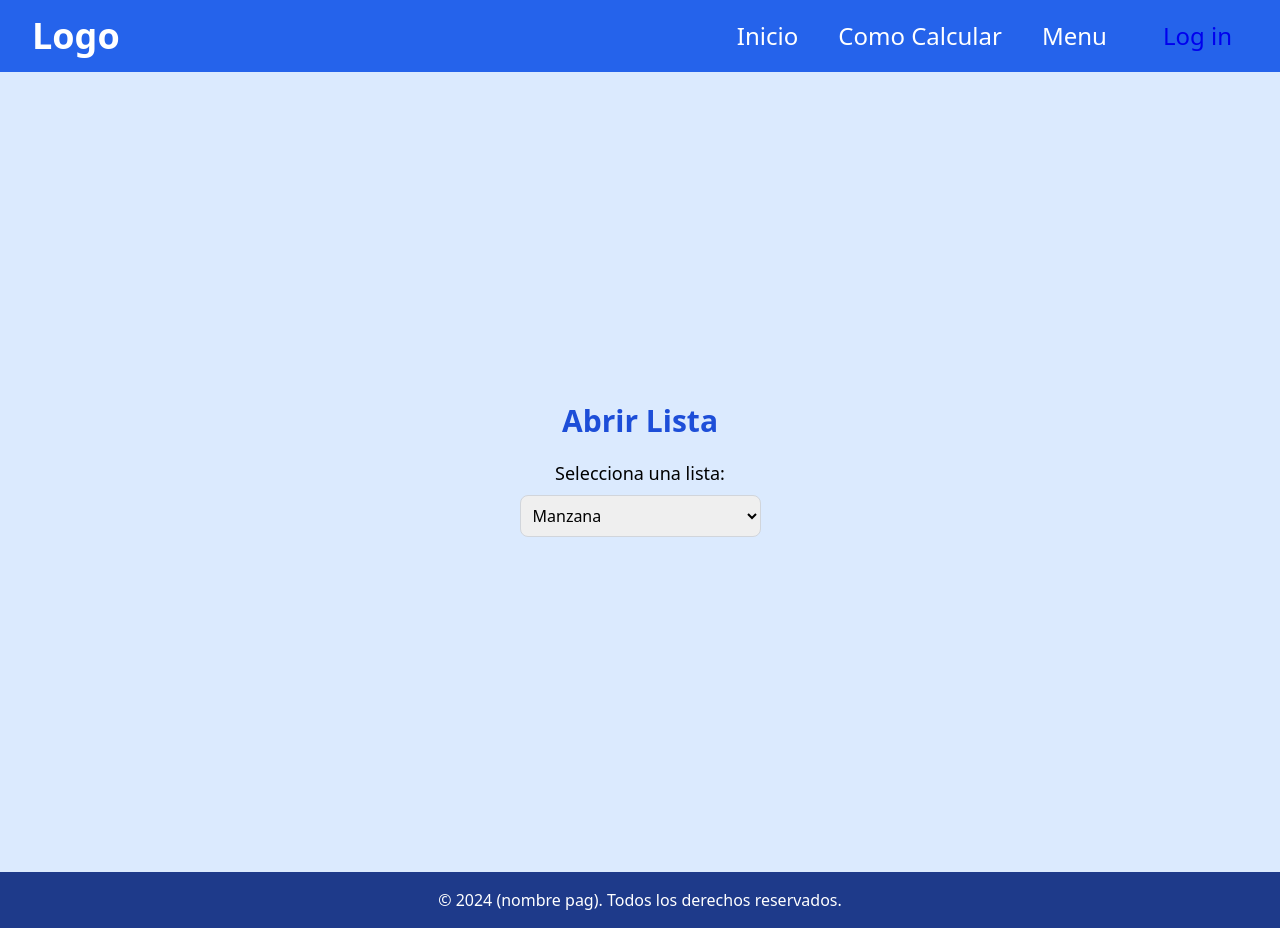
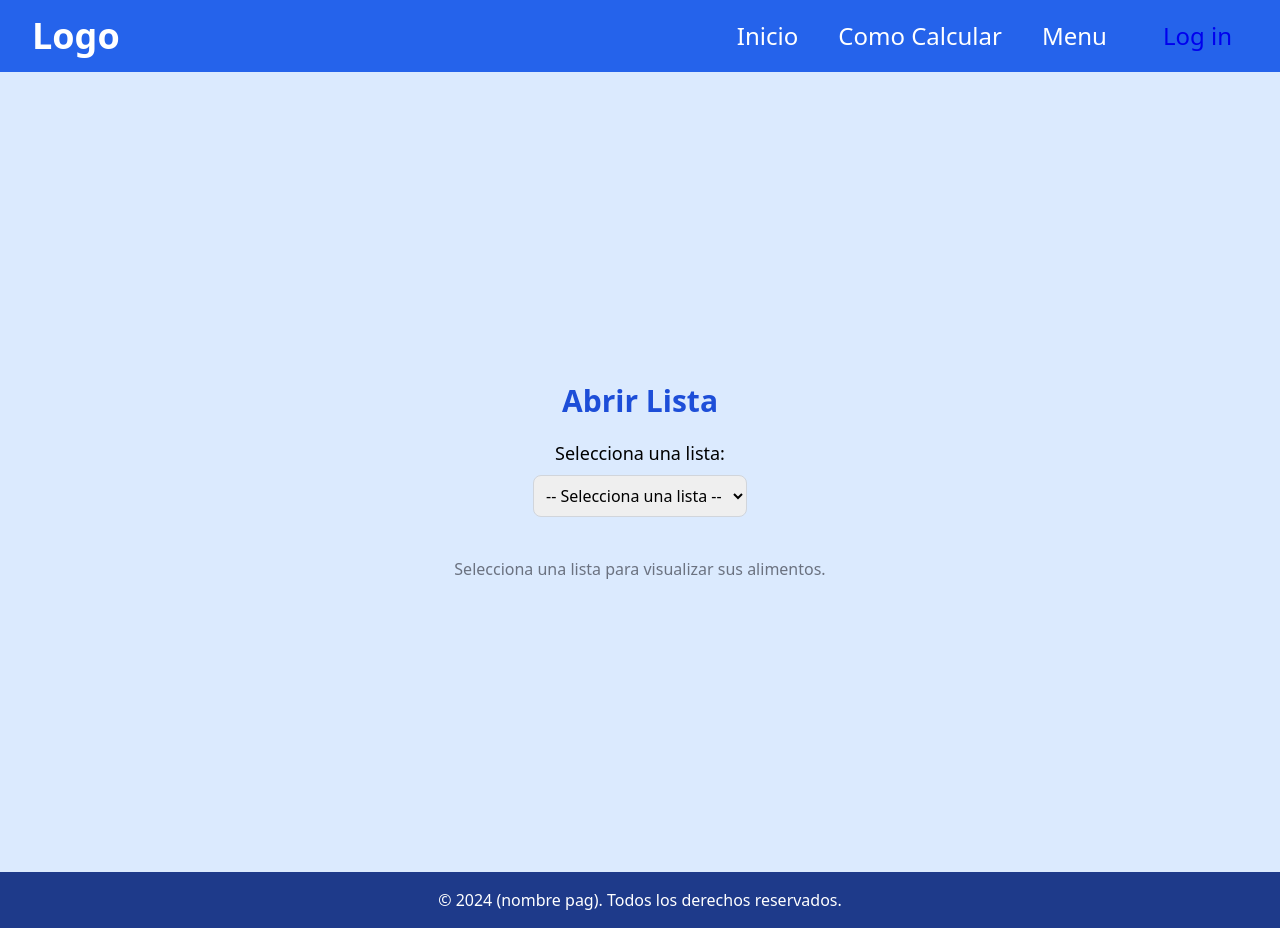
Before and after one commit to ancardoen/Dise-o-Software-Grupo15, a Next.js app in the folder my-app/: page /abrir-lista in a window 1280 px wide. Built offline with nearby package versions, Linux system fonts and the light colour scheme.

Commit message:
Update Abrir Lista

```diff
--- a/my-app/src/app/abrir-lista/page.js
+++ b/my-app/src/app/abrir-lista/page.js
@@ -1,9 +1,13 @@
 "use client";
-import { useState } from 'react';
 
-{/* ej listas */}
-const alimentos = {
-    Manzana: {
+import { useState } from "react";
+
+const listasGuardadas = [
+  {
+    nombre: "Lista 1",
+    alimentos: [
+      {
+        nombre: "Manzana",
         Calorías: "52 kcal",
         Azúcar: "10 g",
         Proteínas: "0.3 g",
@@ -11,7 +15,8 @@ const alimentos = {
         "Grasas Totales": "0.2 g",
         "Gramos Totales": "100 g",
       },
-    Pan: {
+      {
+        nombre: "Pan",
         Calorías: "265 kcal",
         Azúcar: "4.9 g",
         Proteínas: "9 g",
@@ -19,7 +24,13 @@ const alimentos = {
         "Grasas Totales": "3.2 g",
         "Gramos Totales": "100 g",
       },
-    Leche: {
+    ],
+  },
+  {
+    nombre: "Lista 2",
+    alimentos: [
+      {
+        nombre: "Leche",
         Calorías: "42 kcal",
         Azúcar: "5 g",
         Proteínas: "3.4 g",
@@ -27,52 +38,74 @@ const alimentos = {
         "Grasas Totales": "1 g",
         "Gramos Totales": "100 g",
       },
-  };
+    ],
+  },
+];
 
-export default function Home() {
-  const [alimentoSeleccionado, setAlimentoSeleccionado] = useState(null);
-
-  const handleSelectionChange = (event) => {
-    const alimento = event.target.value;
-    setAlimentoSeleccionado(alimentos[alimento] || null);
-  };
+export default function AbrirLista() {
+  const [listaSeleccionada, setListaSeleccionada] = useState(null);
 
   return (
-    <div className="min-h-screen flex flex-col items-center justify-center bg-blue-100">
-      <div className="text-center text-2xl sm:text-3xl font-bold text-blue-700 py-5">
-        <h1>Abrir Lista</h1>
-      </div>
-      <div className="mb-6">
-        <label className="text-center block text-lg font-medium mb-2">Selecciona una lista:</label>
-        <select className="w-full max-w-md border border-gray-300 rounded-lg p-2" onChange={handleSelectionChange}>
+    <div className="min-h-screen flex flex-col items-center justify-center bg-blue-100 p-4">
+      <h1 className="text-center text-2xl sm:text-3xl font-bold text-blue-700 py-5">Abrir Lista</h1>
+      <label htmlFor="alimento" className="block text-lg font-medium mb-2">Selecciona una lista:</label>
+      <div className="mb-6 flex items-center gap-4">
+        <select
+          id="lista"
+          className="w-full max-w-md border border-gray-300 rounded-lg p-2"
+          value={listaSeleccionada ? listaSeleccionada.nombre : ""}
+          onChange={(e) =>
+            setListaSeleccionada(
+              listasGuardadas.find((lista) => lista.nombre === e.target.value)
+            )
+          }
+        >
           <option value="" disabled>
-            -- Selecciona un alimento --
+            -- Selecciona una lista --
           </option>
-          {Object.keys(alimentos).map((alimento) => (
-            <option key={alimento} value={alimento}>
-              {alimento}
+          {listasGuardadas.map((lista) => (
+            <option key={lista.nombre} value={lista.nombre}>
+              {lista.nombre}
             </option>
           ))}
         </select>
       </div>
-
-      {alimentoSeleccionado && (
-        <table className="w-full max-w-lg bg-blue-50 shadow-md rounded-lg overflow-hidden">
+      {listaSeleccionada ? (
+        <div className="bg-white shadow-md rounded-lg overflow-hidden border-2 border-gray-300">
+          <h2 className="text-xl font-bold px-4 py-2 bg-blue-200">
+            {listaSeleccionada.nombre}
+          </h2>
+          <table className="w-full max-w-lg bg-blue-50 shadow-md overflow-hidden">
             <thead className="bg-blue-200">
               <tr>
-              <th className="text-left px-4 py-2">Nutriente</th>
-              <th className="text-right px-4 py-2">Cantidad</th>
+                <th className="text-left px-4 py-2">Alimento</th>
+                <th className="text-left px-4 py-2">Calorías</th>
+                <th className="text-left px-4 py-2">Azúcar</th>
+                <th className="text-left px-4 py-2">Proteínas</th>
+                <th className="text-left px-4 py-2">Sodio</th>
+                <th className="text-left px-4 py-2">Grasas Totales</th>
+                <th className="text-left px-4 py-2">Gramos Totales</th>
               </tr>
             </thead>
             <tbody>
-            {Object.entries(alimentoSeleccionado).map(([key, value]) => (
-              <tr key={key} className="border-t">
-                <td className="px-4 py-2">{key}</td>
-                <td className="px-4 py-2 text-right">{value}</td>
+              {listaSeleccionada.alimentos.map((alimento, index) => (
+                <tr key={index} className="border-t">
+                  <td className="px-4 py-2">{alimento.nombre}</td>
+                  <td className="px-4 py-2">{alimento.Calorías}</td>
+                  <td className="px-4 py-2">{alimento.Azúcar}</td>
+                  <td className="px-4 py-2">{alimento.Proteínas}</td>
+                  <td className="px-4 py-2">{alimento.Sodio}</td>
+                  <td className="px-4 py-2">{alimento["Grasas Totales"]}</td>
+                  <td className="px-4 py-2">{alimento["Gramos Totales"]}</td>
                 </tr>
               ))}
             </tbody>
           </table>
+        </div>
+      ) : (
+        <p className="text-gray-500 mt-4">
+          Selecciona una lista para visualizar sus alimentos.
+        </p>
       )}
     </div>
   );
```
Lines whose indentation alone changed are shown as unchanged.
